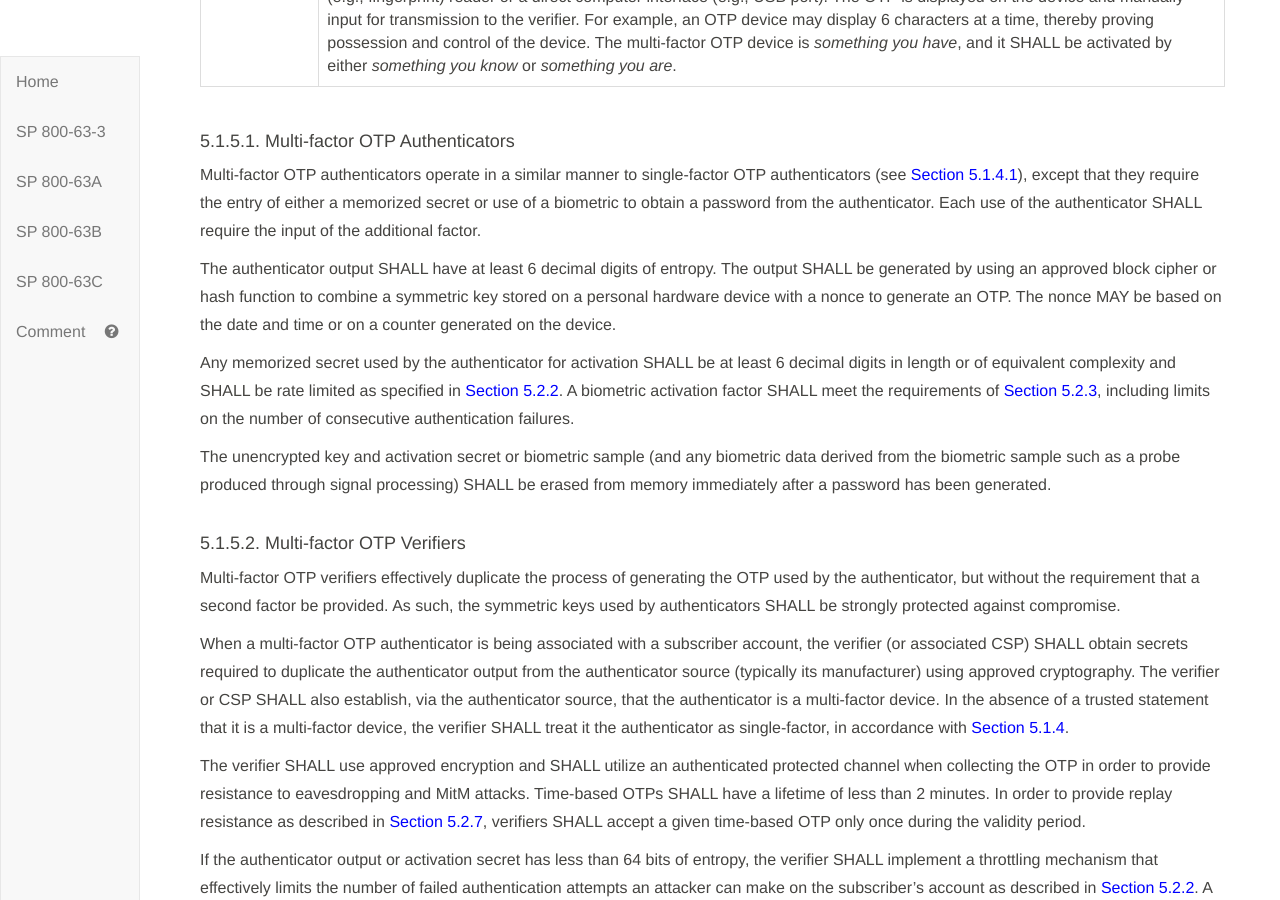
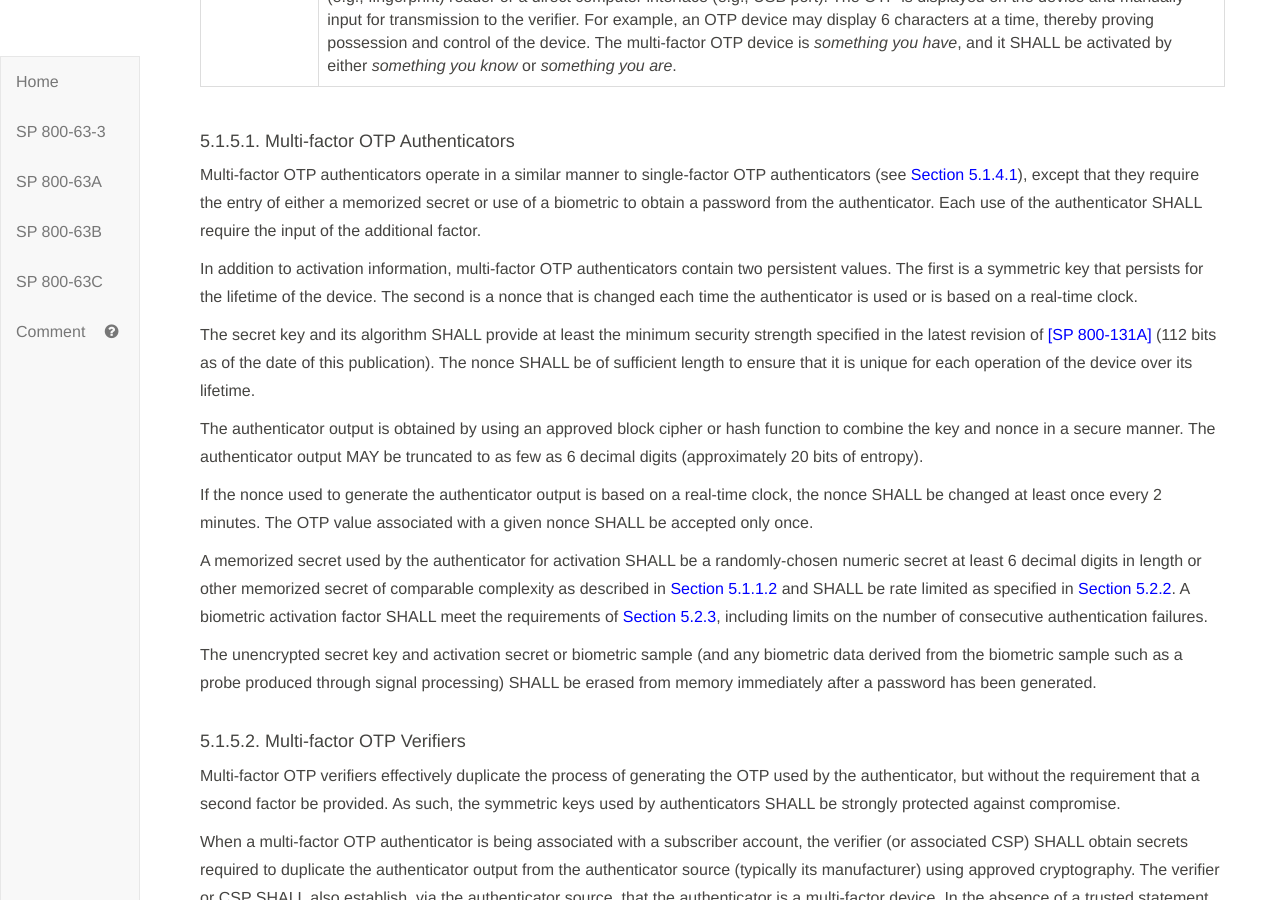
Before and after one commit to usnistgov/800-63-3, a Jekyll site: the page built from sp800-63b/sec5_authenticators.md, in a window 1280 px wide and 900 px high, scrolled down 6181 px. Built offline with Jekyll 4.4.1, drawn with Linux system fonts in a browser that asks for light colours; our own code applies the rules of GitHub Pages for plain Markdown files.

Commit message:
-63B wording corrections. Fixes #572.

```diff
--- a/sp800-63b/sec5_authenticators.md
+++ b/sp800-63b/sec5_authenticators.md
@@ -23,7 +23,7 @@ This section provides the detailed requirements specific for each type of authen
 
 Memorized secrets SHALL be at least 8 characters in length if chosen by the subscriber; memorized secrets chosen randomly by the CSP or verifier SHALL be at least 6 characters in length and MAY be entirely numeric.  If the CSP or verifier disallows a chosen memorized secret based on its appearance on a blacklist of compromised values, the subscriber SHALL choose a different memorized secret. No other complexity requirements for memorized secrets SHOULD be imposed; a rationale for this is presented in [Appendix A](#appA).
 
-#### 5.1.1.2. Memorized Secret Verifiers
+#### <a name="memsecretver"></a> 5.1.1.2. Memorized Secret Verifiers
 
 Verifiers SHALL require subscriber-chosen memorized secrets to be at least 8 characters in length. Verifiers SHOULD permit user-chosen memorized secrets to be up to 64 characters or more in length. All printing ASCII [[RFC 20]](#RFC20) characters as well as the space character SHOULD be acceptable in memorized secrets; Unicode [[ISO/ISC 10646:2014]](#ISOIEC10646) characters SHOULD be accepted as well. Verifiers MAY remove multiple consecutive space characters, or all space characters, prior to verification provided that the result is at least 8 characters in length. Truncation of the secret SHALL NOT be performed. For purposes of the above length requirements, each Unicode code point SHALL be counted as a single character.
 
@@ -188,11 +188,17 @@ If the authenticator output has less than 64 bits of entropy, the verifier SHALL
 
 Multi-factor OTP authenticators operate in a similar manner to single-factor OTP authenticators (see [Section 5.1.4.1](#sfotpa)), except that they require the entry of either a memorized secret or use of a biometric to obtain a password from the authenticator. Each use of the authenticator SHALL require the input of the additional factor.
 
-The authenticator output SHALL have at least 6 decimal digits of entropy. The output SHALL be generated by using an approved block cipher or hash function to combine a symmetric key stored on a personal hardware device with a nonce to generate an OTP. The nonce MAY be based on the date and time or on a counter generated on the device.
+In addition to activation information, multi-factor OTP authenticators contain two persistent values. The first is a symmetric key that persists for the lifetime of the device. The second is a nonce that is changed each time the authenticator is used or is based on a real-time clock.
 
-Any memorized secret used by the authenticator for activation SHALL be at least 6 decimal digits in length or of equivalent complexity and SHALL be rate limited as specified in [Section 5.2.2](#throttle). A biometric activation factor SHALL meet the requirements of [Section 5.2.3](#biometric_use), including limits on the number of consecutive authentication failures.
+The secret key and its algorithm SHALL provide at least the minimum security strength specified in the latest revision of [[SP 800-131A]](#SP800-131A) (112 bits as of the date of this publication). The nonce SHALL be of sufficient length to ensure that it is unique for each operation of the device over its lifetime.
 
-The unencrypted key and activation secret or biometric sample (and any biometric data derived from the biometric sample such as a probe produced through signal processing) SHALL be erased from memory immediately after a password has been generated.
+The authenticator output is obtained by using an approved block cipher or hash function to combine the key and nonce in a secure manner. The authenticator output MAY be truncated to as few as 6 decimal digits (approximately 20 bits of entropy).
+
+If the nonce used to generate the authenticator output is based on a real-time clock, the nonce SHALL be changed at least once every 2 minutes. The OTP value associated with a given nonce SHALL be accepted only once.
+
+A memorized secret used by the authenticator for activation SHALL be a randomly-chosen numeric secret at least 6 decimal digits in length or other memorized secret of comparable complexity as described in [Section 5.1.1.2](#memsecretver) and SHALL be rate limited as specified in [Section 5.2.2](#throttle). A biometric activation factor SHALL meet the requirements of [Section 5.2.3](#biometric_use), including limits on the number of consecutive authentication failures.
+
+The unencrypted secret key and activation secret or biometric sample (and any biometric data derived from the biometric sample such as a probe produced through signal processing) SHALL be erased from memory immediately after a password has been generated.
 
 #### 5.1.5.2. Multi-factor OTP Verifiers
 
```
Also changed, not shown: sp800-63b/sec1_2_introduction.md (+1 -1 lines), sp800-63b/sec4_aal.md (+4 -4 lines), sp800-63b/sec6_lifecycle.md (+1 -1 lines), sp800-63b/sec8_security.md (+2 -1 lines).
